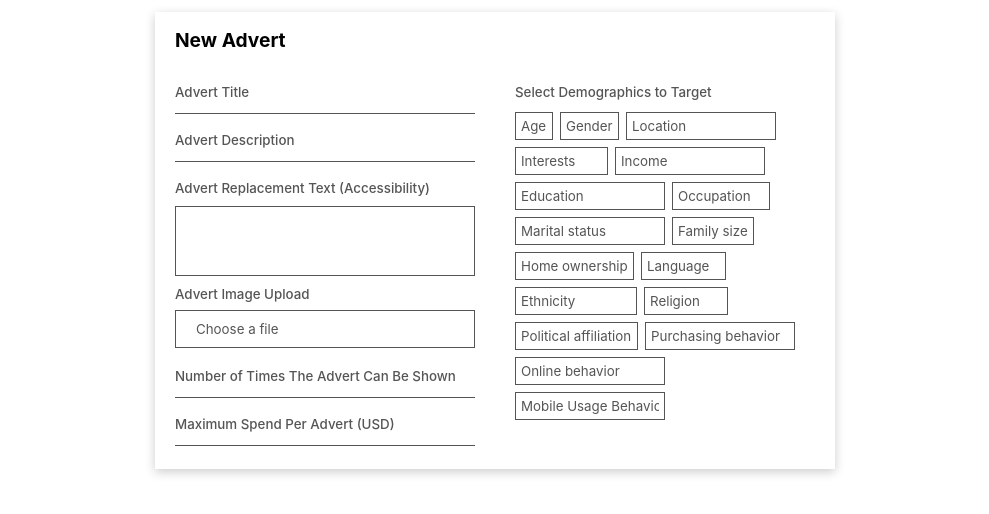
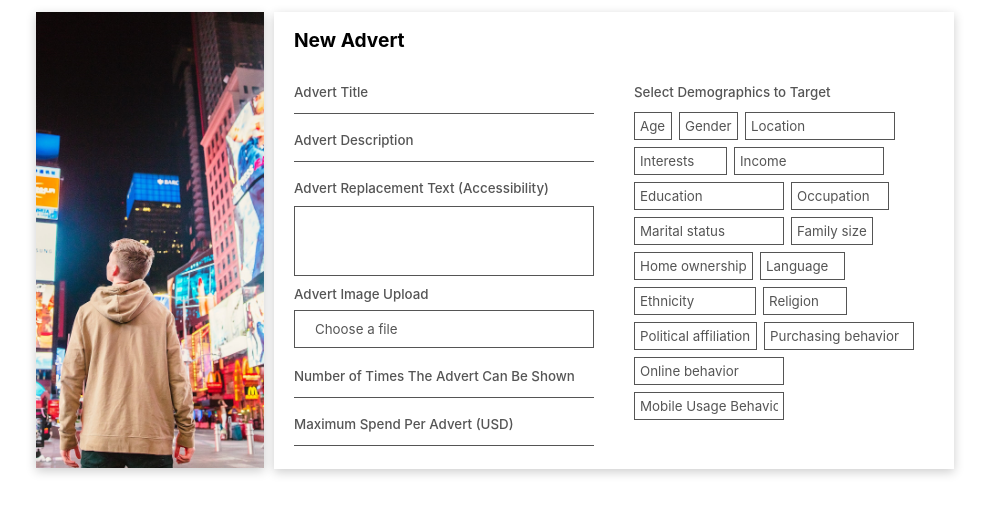
Before and after one commit to bigowash/PrivatelyPromoted, a website: page web-app/static/advertiser-page/new-advert/new-advert.html in a window 1280 px wide. Shown: the part 154-668 px from the top of the page, without its empty margins (145-1134 px from the left). Drawn offline with Linux system fonts and the light colour scheme.

Commit message:
Added image again

```diff
--- a/web-app/static/advertiser-page/new-advert/new-advert.css
+++ b/web-app/static/advertiser-page/new-advert/new-advert.css
@@ -32,6 +32,8 @@ main {
     display: flex;
     justify-content: center;
     margin-top: 15px;
+    gap: 10px;
+    flex-wrap: wrap;
 }
 
 .advert-creation {
@@ -48,10 +50,12 @@ main {
     display: flex;
     flex-direction: row;
     flex-wrap: wrap;
+    justify-content: center;
 }
 
 .banner-img {
-    height: 100%;
+    height: 456px;
+    box-shadow: 0 3px 10px rgb(0 0 0 / 0.2);
 }
 
 .padding-div {
--- a/web-app/static/advertiser-page/new-advert/new-advert.html
+++ b/web-app/static/advertiser-page/new-advert/new-advert.html
@@ -28,10 +28,11 @@
     </header>
 
     <main>
+
+        <!-- Banner Image -->
+        <img class="banner-img" src="../../img/outdoor-ads-cropped.jpg" />
+
         <div class="advert-creation">
-            <!-- Banner Image -->
-            <!-- <img class="banner-img" src="../../img/outdoor-ads-cropped.jpg" /> -->
-
             <!-- Div Title -->
             <h2 style="padding-left: 20px;">New Advert</h2>
 
```
